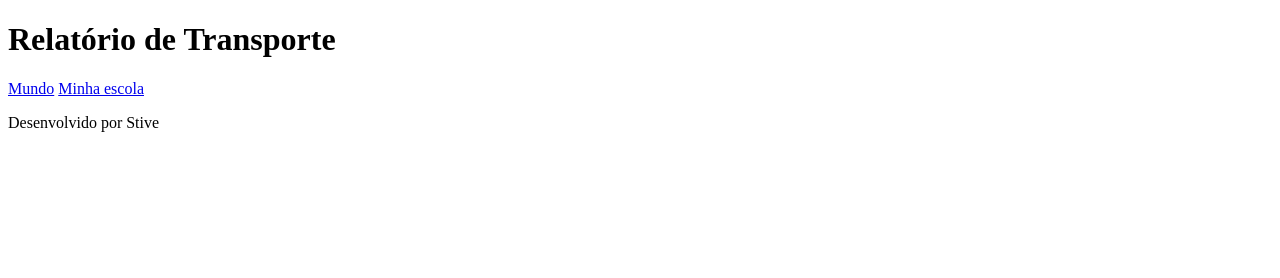
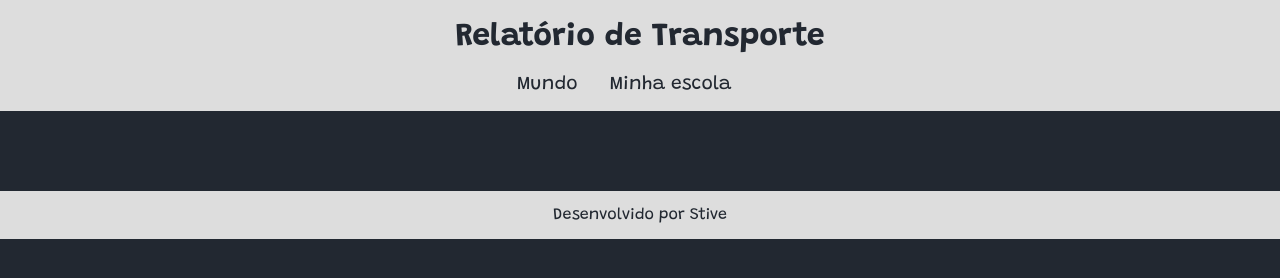
Before and after one commit to EstiversonOliveira/J3turmaMB, a plain HTML site: page index.html in a window 1280 px wide. Drawn offline with Linux system fonts and the light colour scheme; no server answers.

Commit message:
updated final da Reunião 5

```diff
--- a/graficos/informacoesGlobais.js
+++ b/graficos/informacoesGlobais.js
@@ -7,7 +7,7 @@ async function visualizarInformacoesGlobais (){
 
     const paragrafo = document.createElement("p");
     paragrafo.classList.add("graficos-container__texto");
-    paragrafo.innerHTML = `Você sabia que o mundo tem ${dados.total_pessoas_mundo} de pessoas no mundo?.`;
+    paragrafo.innerHTML = `Você sabia que o mundo tem <span> ${dados.total_pessoas_mundo} </span> de pessoas no mundo?.`;
 
     const container = document.getElementById('graficos-container');
     container.appendChild(paragrafo);
--- a/index.html
+++ b/index.html
@@ -4,6 +4,7 @@
     <meta charset="UTF-8">
     <meta name="viewport" content="width=device-width, initial-scale=1.0">
     <title>[Tema da sua base de dados]</title>
+    <link rel="stylesheet" href="style.css">
 </head>
 <body>
     <header>
--- /dev/null
+++ b/style.css
@@ -0,0 +1,74 @@
+@import url('https://fonts.googleapis.com/css2?family=Grandstander:ital,wght@0,100..900;1,100..900&display=swap');
+
+:root {
+  --bg-color: #222831;
+  --primary-color: #DDDDDD;
+  --secundary-color: #F05454;
+  --font: Grandstander;
+}
+
+body {
+    background-color: var(--bg-color);
+    color: var(--primary-color);
+    font-family: var(--font);
+    height: 100vh;
+    margin: 0;
+  }
+
+  header {
+    background-color: var(--primary-color);
+    text-align: center;
+    padding: 1px;
+  }
+
+  h1 {
+    font-size: 2rem;
+    color: var(--bg-color);
+    font-weight: 700;
+  }
+
+  nav {
+    display: flex;
+    justify-content: center;
+    font-weight: 400;
+  }
+
+  nav a {
+    text-decoration: none;
+    color: var(--bg-color);
+    margin: 0 2rem 1rem 0rem;
+    font-size: 1.2rem;
+  }
+
+  nav a:hover {
+    text-decoration: underline;
+    transform: scale(0.90);
+    transition: transform 0.1s;
+  }
+
+  .graficos-container__texto {
+    font-size: 1.3rem;
+    text-align: center;
+    padding: 2rem;
+    border: var(--secundary-color) solid 2px;
+  }
+
+  #graficos-container {
+    margin: 5rem;
+  }
+
+  footer {
+    display: flex;
+    align-items: center;
+    justify-content: center;
+    background-color: var(--primary-color);
+    color: var(--bg-color);
+    width: 100%;
+    height: 3rem;
+    margin-top: 2rem;
+  }
+
+  span {
+    font-weight: bold;
+    color: var(--secundary-color);
+  }
```
